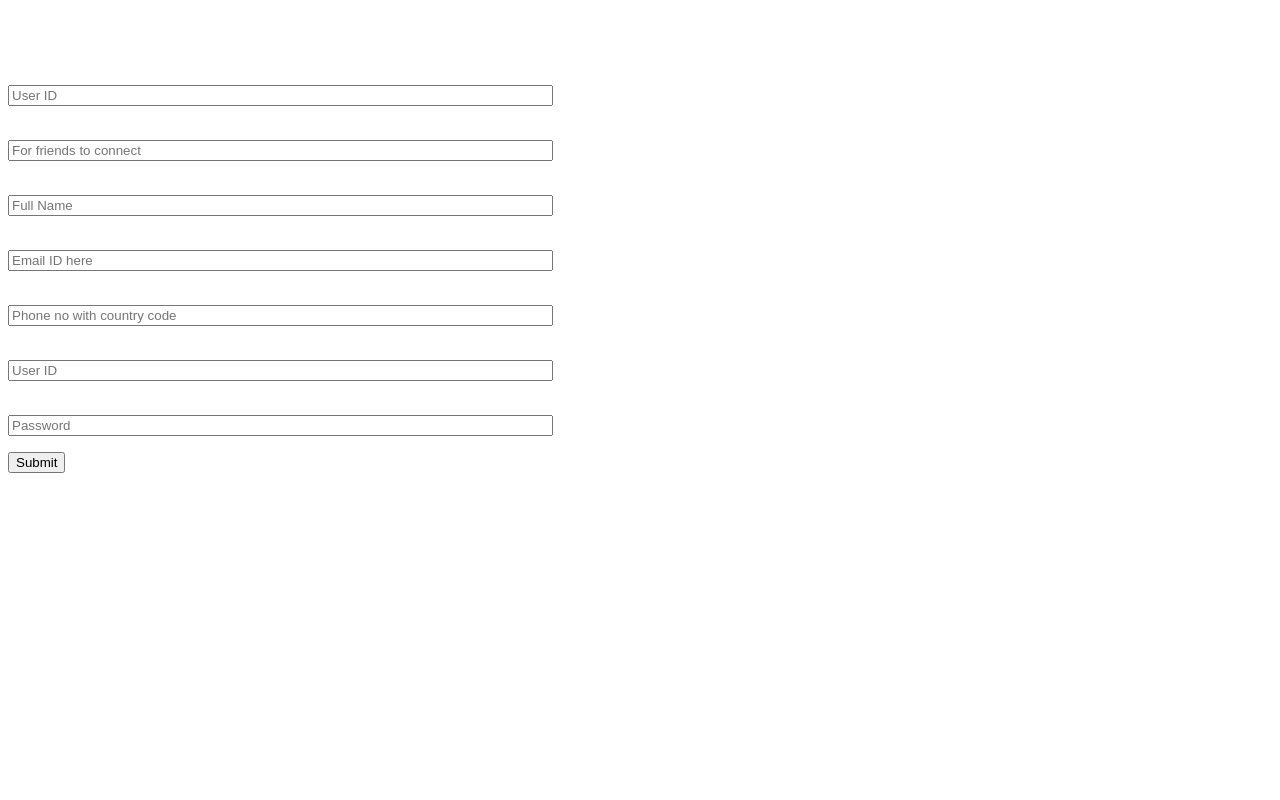
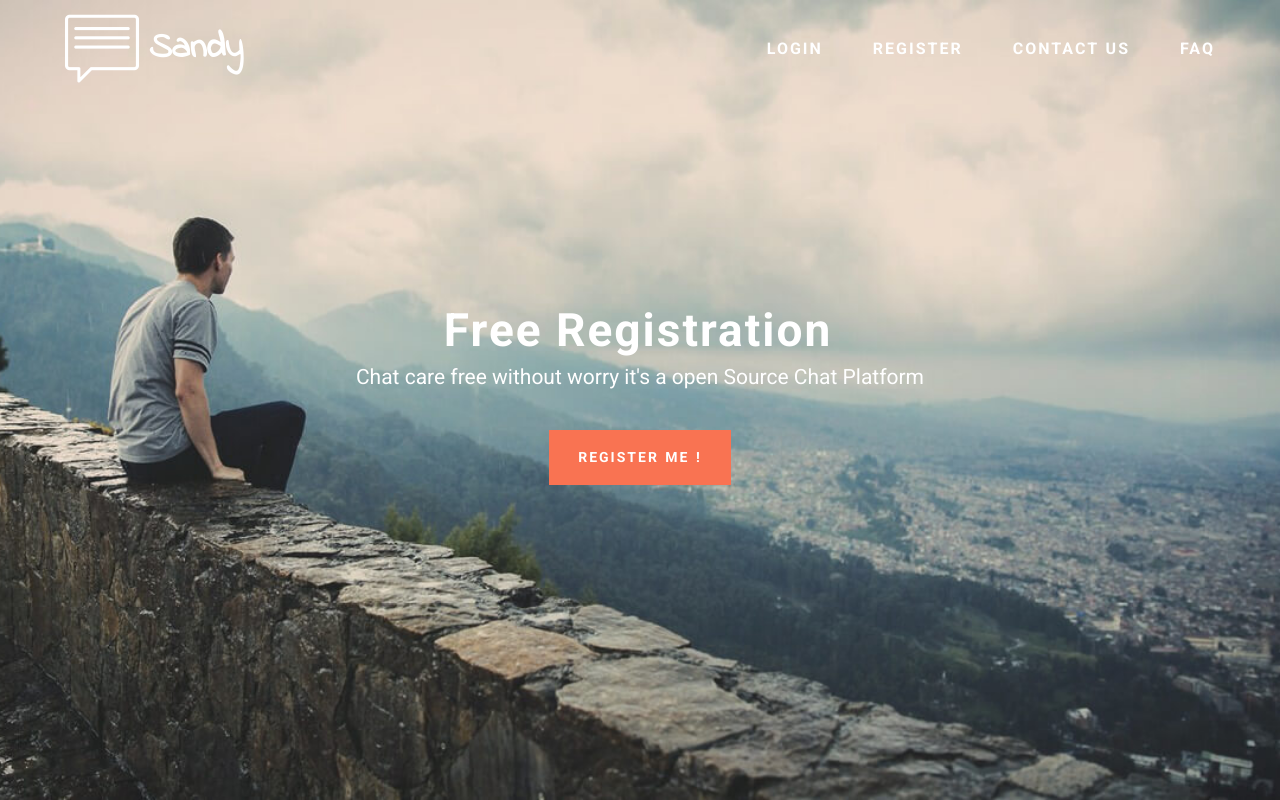
Before and after one commit to hriks/chat, a Python web app: template templates/register.html in a window 1280 px wide. Run offline with Jinja, Linux system fonts and the light colour scheme; the template is opened without the code that fills it, so the values that code supplies are empty; some libraries are stand-ins or nearby versions; some web fonts are replaced.

Commit message:
initial commit

```diff
--- a/templates/register.html
+++ b/templates/register.html
@@ -1,25 +1,74 @@
 <!DOCTYPE html>
 <html>
 <head>
-	<title></title>
-</head>
-<body>
-<h2 style="color: white">REGISTRATION FORM</h2>
-                    <p class="mbr-section-lead lead">
-
-                    <form action = "registform" id="reg" method = post>
-<p align="left"><font style="color: white"><b>User ID:</b> </font><br><input id =field3 name="field3" type = "text" ng-model="c" placeholder = "User ID" size="65"></p>
-<p align="left"><font style="color: white"><b>Refreal ID:</b>  </font><br><input id =field5 name="field5" type = "text" ng-model="e" placeholder = "For friends to connect" size="65"></p>
-<p align="left"><font style="color: white"><b>Name:</b></font><br><input id =field1 name="field1" type = "text" ng-model="a" placeholder = "Full Name" size="65"></p>
-<p align="left"><font style="color: white"><b>Email ID:</b> </font><br><input id =field2 name="field2" type = "text" ng-model="b" placeholder = "Email ID here" size="65"></p>
-<p align="left"><font style="color: white"><b>Phone no:</b>  </font><br><input id =field5 name="field5" type = "text" ng-model="e" placeholder = "Phone no with country code" size="65"></p>
-<p align="left"><font style="color: white"><b>User ID:</b> </font><br><input id =field3 name="field3" type = "text" ng-model="c" placeholder = "User ID" size="65"></p>
-<p align="left"><font style="color: white"><b>Password:</b> </font><br><input id =field4 name="field4" type = "password" ng-model="d" placeholder = "Password " size="65"></p>
+  <!-- Site made with Mobirise Website Builder v3.10.4, https://mobirise.com -->
+  <meta charset="UTF-8">
+  <meta http-equiv="X-UA-Compatible" content="IE=edge">
+  <meta name="generator" content="Mobirise v3.10.4, mobirise.com">
+  <meta name="viewport" content="width=device-width, initial-scale=1">
+  <link rel="shortcut icon" href="assets/images/logo.png" type="image/x-icon">
+  <meta name="description" content="">
+  <title>Register_chat</title>
+  <link rel="stylesheet" href="https://fonts.googleapis.com/css?family=Roboto:700,400&amp;subset=cyrillic,latin,greek,vietnamese">
+  <link rel="stylesheet" href="assets/web/assets/mobirise-icons/mobirise-icons.css">
+  <link rel="stylesheet" href="assets/bootstrap/css/bootstrap.min.css">
+  <link rel="stylesheet" href="assets/animate.css/animate.min.css">
+  <link rel="stylesheet" href="assets/mobirise/css/style.css">
+  <link rel="stylesheet" href="assets/mobirise/css/mbr-additional.css" type="text/css">
 
 
 
-<input class="mbr-section-btn" type="submit" />
-</p></form>
+</head>
+<body>
+<section class="mbr-navbar mbr-navbar--freeze mbr-navbar--absolute mbr-navbar--transparent mbr-navbar--sticky mbr-navbar--auto-collapse" id="menu-7">
+    <div class="mbr-navbar__section mbr-section">
+        <div class="mbr-section__container container">
+            <div class="mbr-navbar__container">
+                <div class="mbr-navbar__column mbr-navbar__column--s mbr-navbar__brand">
+                    <span class="mbr-navbar__brand-link mbr-brand mbr-brand--inline">
+                        <span class="mbr-brand__logo"><span class="mbri-chat mbr-iconfont mbr-iconfont-menu"></span></span>
+                        <span class="mbr-brand__name"><a class="mbr-brand__name text-white" href="index.html">Sandy</a></span>
+                    </span>
+                </div>
+                <div class="mbr-navbar__hamburger mbr-hamburger"><span class="mbr-hamburger__line"></span></div>
+                <div class="mbr-navbar__column mbr-navbar__menu">
+                    <nav class="mbr-navbar__menu-box mbr-navbar__menu-box--inline-right">
+                        <div class="mbr-navbar__column">
+                            <ul class="mbr-navbar__items mbr-navbar__items--right float-left mbr-buttons mbr-buttons--freeze mbr-buttons--right btn-decorator mbr-buttons--active mbr-buttons--only-links"><li class="mbr-navbar__item"><a class="mbr-buttons__link btn text-white" href="index.html">LOGIN</a></li> <li class="mbr-navbar__item"><a class="mbr-buttons__link btn text-white" href="register.html">REGISTER</a></li> <li class="mbr-navbar__item"><a class="mbr-buttons__link btn text-white" href="#top">CONTACT US</a></li><li class="mbr-navbar__item"><a class="mbr-buttons__link btn text-white" href="faq.html">FAQ</a></li></ul>
+
+                        </div>
+                    </nav>
+                </div>
+            </div>
+        </div>
+    </div>
+</section>
+
+<section class="engine"><a rel="external" href="https://mobirise.com">free html web site builder software</a></section><section class="mbr-box mbr-section mbr-section--relative mbr-section--fixed-size mbr-section--full-height mbr-section--bg-adapted mbr-parallax-background mbr-after-navbar" id="header4-8" style="background-image: url(assets/images/bg.jpg);">
+    <div class="mbr-box__magnet mbr-box__magnet--sm-padding mbr-box__magnet--center-center">
+
+        <div class="mbr-box__container mbr-section__container container">
+            <div class="mbr-box mbr-box--stretched"><div class="mbr-box__magnet mbr-box__magnet--center-center">
+                <div class="row"><div class=" col-sm-8 col-sm-offset-2">
+                    <div class="mbr-hero animated fadeInUp">
+                        <h1 class="mbr-hero__text">Free Registration</h1>
+                        <p class="mbr-hero__subtext">Chat care free without worry it's a open Source Chat Platform</p>
+                    </div>
+                    <div class="mbr-buttons btn-inverse mbr-buttons--center"><a class="mbr-buttons__btn btn btn-lg btn-danger animated fadeInUp delay" href="#top">REGISTER ME !</a> </div>
+                </div></div>
+            </div></div>
+        </div>
+
+    </div>
+</section>
+
+
+  <script src="assets/web/assets/jquery/jquery.min.js"></script>
+  <script src="assets/bootstrap/js/bootstrap.min.js"></script>
+  <script src="assets/smooth-scroll/SmoothScroll.js"></script>
+  <script src="assets/jarallax/jarallax.js"></script>
+  <script src="assets/mobirise/js/script.js"></script>
+
 
 </body>
 </html>
```
